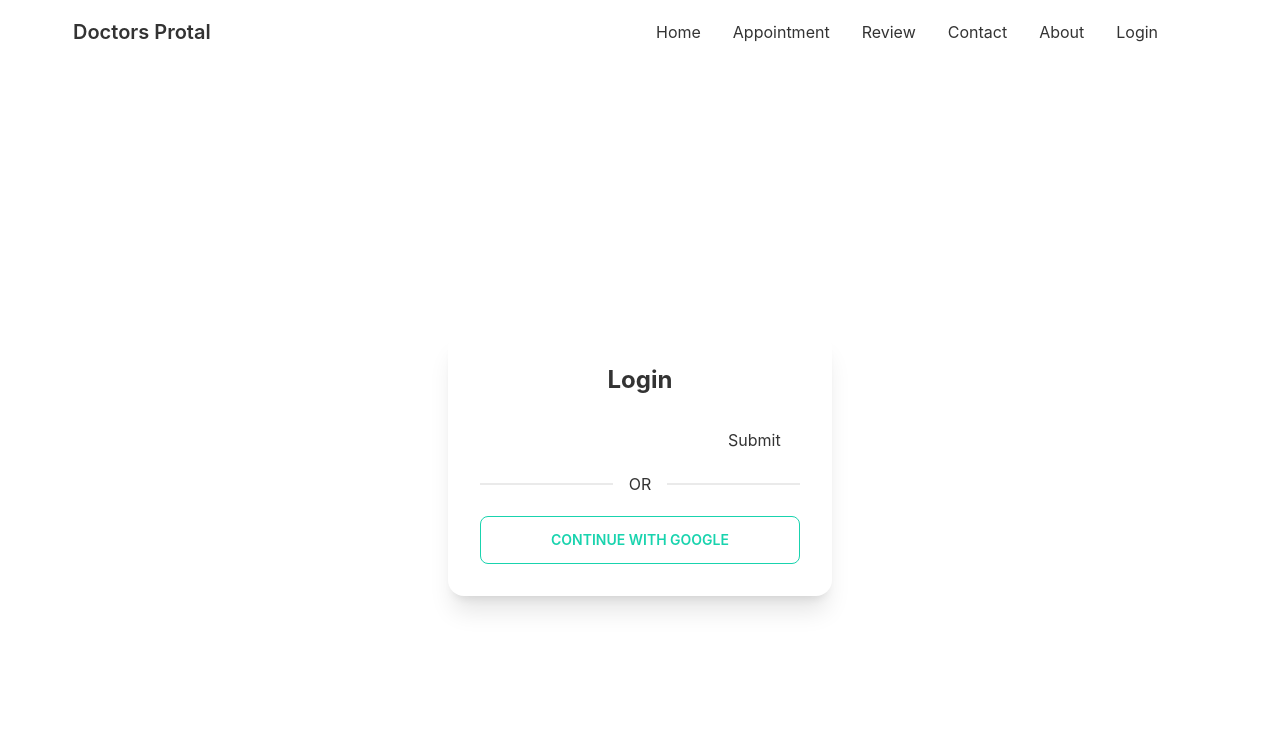
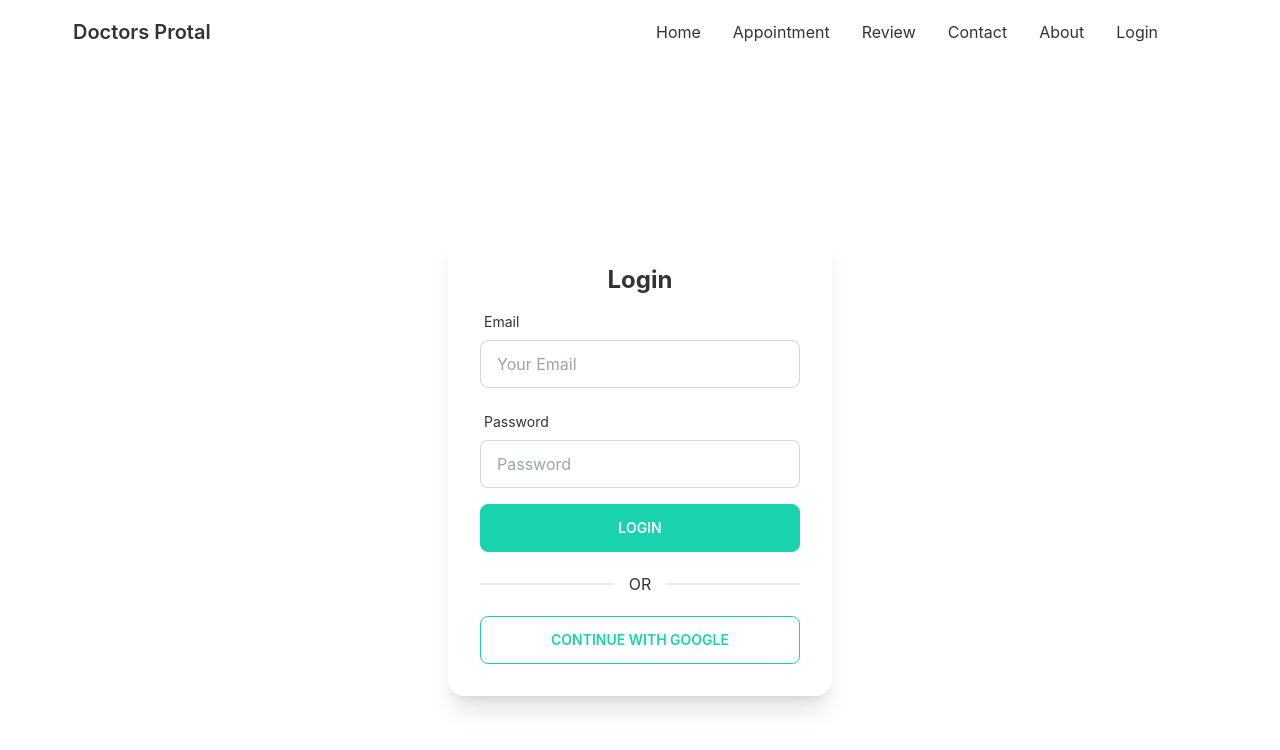
Before and after one commit to arifphero4/medical-project-client, a React (Create React App) app: page /login in a window 1280 px wide. Shown: the top 750 px of the page. Built offline with nearby package versions, Linux system fonts and the light colour scheme; no server answers.

Commit message:
setup login form

```diff
--- a/src/Pages/Login/Login.js
+++ b/src/Pages/Login/Login.js
@@ -20,13 +20,76 @@
         <div className="card-body">
           <h2 className="text-center text-2xl font-bold">Login</h2>
           <form onSubmit={handleSubmit(onSubmit)}>
-            <input {...register("firstName", { required: true })} />
-            {errors.firstName?.type === "required" && "First name is required"}
+            <div className="form-control w-full max-w-xs">
+              <label className="label">
+                <span className="label-text">Email</span>
+              </label>
+              <input
+                type="email"
+                placeholder="Your Email"
+                className="input input-bordered w-full max-w-xs"
+                {...register("email", {
+                  required: {
+                    value: true,
+                    message: "Email is Required",
+                  },
+                  pattern: {
+                    value: /[a-z0-9]+@[a-z]+\.[a-z]{2,3}/,
+                    message: "Provide a valid Email",
+                  },
+                })}
+              />
+              <label className="label">
+                {errors.email?.type === "required" && (
+                  <span className="label-text-alt text-red-500">
+                    {errors.email.message}
+                  </span>
+                )}
+                {errors.email?.type === "pattern" && (
+                  <span className="label-text-alt text-red-500">
+                    {errors.email.message}
+                  </span>
+                )}
+              </label>
+            </div>
+            <div className="form-control w-full max-w-xs">
+              <label className="label">
+                <span className="label-text">Password</span>
+              </label>
+              <input
+                type="password"
+                placeholder="Password"
+                className="input input-bordered w-full max-w-xs"
+                {...register("password", {
+                  required: {
+                    value: true,
+                    message: "Password is Required",
+                  },
+                  minLength: {
+                    value: 6,
+                    message: "Must be 6 characters or longer",
+                  },
+                })}
+              />
+              <label className="label">
+                {errors.password?.type === "required" && (
+                  <span className="label-text-alt text-red-500">
+                    {errors.password.message}
+                  </span>
+                )}
+                {errors.password?.type === "minLength" && (
+                  <span className="label-text-alt text-red-500">
+                    {errors.password.message}
+                  </span>
+                )}
+              </label>
+            </div>
 
-            <input {...register("lastName", { required: true })} />
-            {errors.lastName && "Last name is required"}
-
-            <input type="submit" />
+            <input
+              className="btn btn-secondary w-full max-w-xs text-white"
+              type="submit"
+              value="Login"
+            />
           </form>
           <div className="divider">OR</div>
           <button
```
